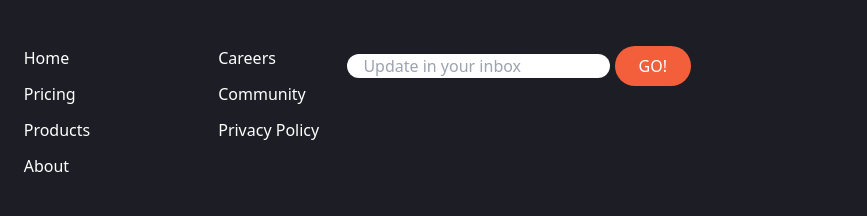
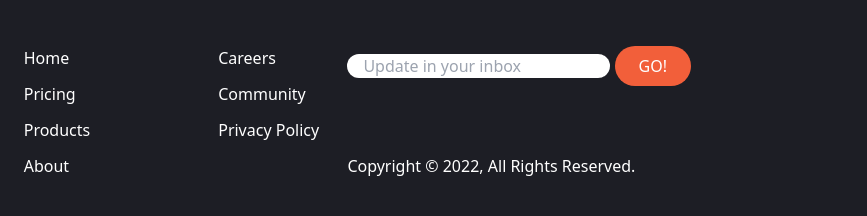
Before and after one commit to Julio-Soto/tailwind-landing, a website: page index.html in a window 1280 px wide. Shown: the part 1962-2178 px from the top of the page, 413-1280 px from the left. Drawn offline with nearby package versions, Linux system fonts and the light colour scheme; files that its build step writes are made by us from their sources.

Commit message:
added footer input with button. copyright text

```diff
--- a/index.html
+++ b/index.html
@@ -256,6 +256,9 @@
                         GO!
                     </button>
                 </form>
+                <div class="hidden text-white md:block">
+                    Copyright &copy; 2022, All Rights Reserved.
+                </div>
             </div>
         </div>
     </footer>
```
